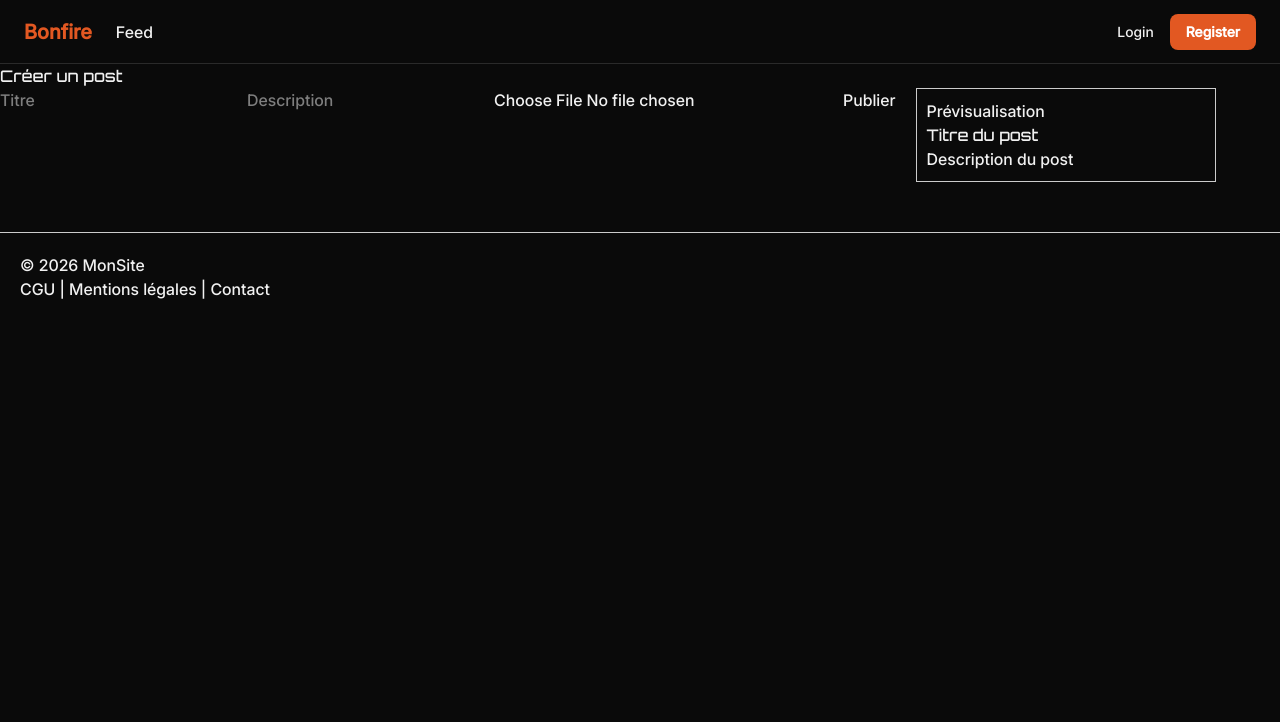
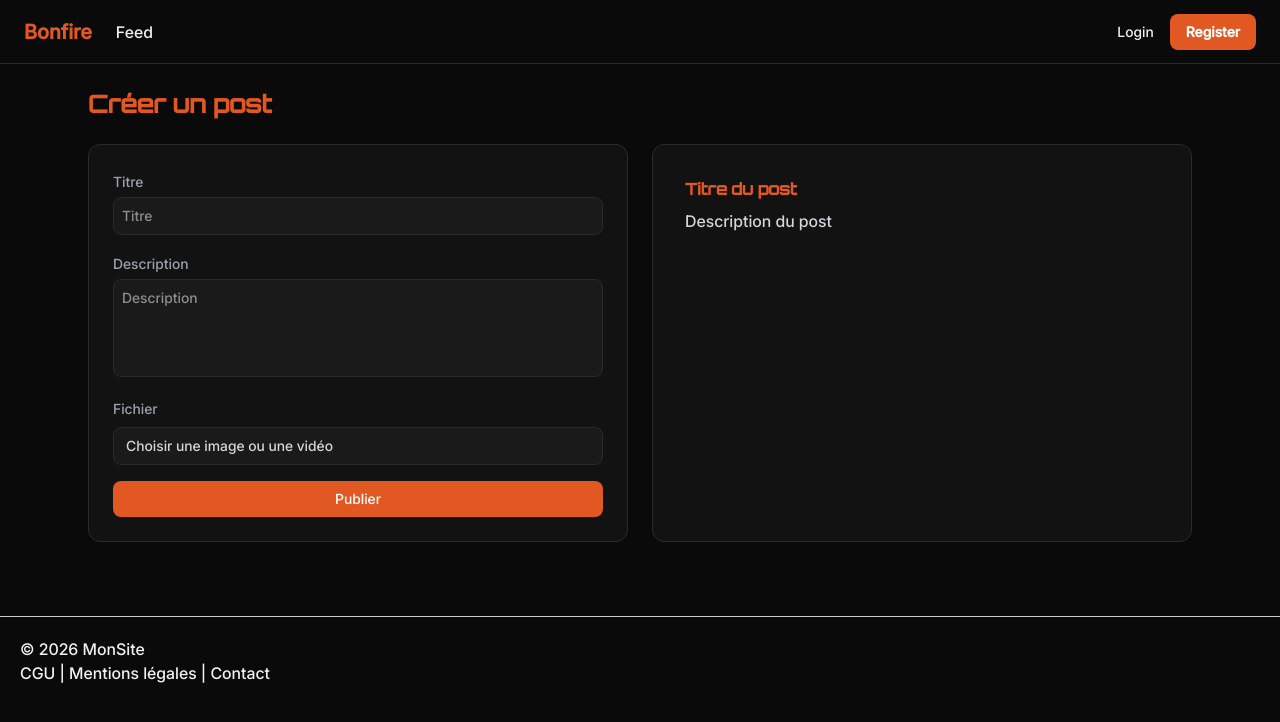
Before and after one commit to totorz76/bonfire, a React app in the folder frontend/: page /createpost in a window 1280 px wide. Shown: the top 722 px of the page. Built offline with nearby package versions, Linux system fonts and the light colour scheme; the HTML template or start-up script is replaced by a standard one.

Commit message:
CreatePost Css

```diff
--- a/frontend/src/pages/CreatePost/CreatePost.jsx
+++ b/frontend/src/pages/CreatePost/CreatePost.jsx
@@ -24,20 +24,14 @@ function CreatePost() {
     const token = localStorage.getItem("token");
 
     try {
-      // récupérer user connecté
       const meResponse = await fetch("http://localhost:8000/api/me", {
         headers: {
           Authorization: `Bearer ${token}`,
         },
       });
 
-      if (!meResponse.ok) {
-        throw new Error("Erreur récupération user");
-      }
-
       const user = await meResponse.json();
 
-      // FormData pour upload fichier
       const formData = new FormData();
       formData.append("title", title);
       formData.append("description", description);
@@ -47,7 +41,7 @@ function CreatePost() {
         formData.append("file", file);
       }
 
-      const response = await fetch("http://localhost:8000/api/posts", {
+      await fetch("http://localhost:8000/api/posts", {
         method: "POST",
         headers: {
           Authorization: `Bearer ${token}`,
@@ -55,69 +49,102 @@ function CreatePost() {
         body: formData,
       });
 
-      if (!response.ok) {
-        throw new Error("Erreur lors de la création");
-      }
-
       navigate("/myposts");
     } catch (error) {
       console.error(error);
-      alert(error.message);
+      alert("Erreur lors de la création");
     }
   };
 
   return (
+    <div className="max-w-6xl mx-auto p-6 text-white">
+      <h1 className="text-2xl font-bold text-[#E25822] mb-6">Créer un post</h1>
+
+      {/* GRID RESPONSIVE */}
+      <div className="grid grid-cols-1 md:grid-cols-2 gap-6">
+        {/* FORMULAIRE */}
+        <form
+          onSubmit={handleCreate}
+          className="bg-[#121212] border border-[#2A2A2A] p-6 rounded-xl space-y-4"
+        >
+          {/* TITLE */}
           <div>
-      <h1>Créer un post</h1>
-
-      <div style={{ display: "flex", gap: "20px" }}>
-        {/* FORMULAIRE */}
-        <form onSubmit={handleCreate}>
+            <label className="text-sm text-gray-400">Titre</label>
             <input
               type="text"
               placeholder="Titre"
               value={title}
               onChange={(e) => setTitle(e.target.value)}
+              className="w-full mt-1 p-2 rounded-lg bg-[#1a1a1a] border border-[#2A2A2A] text-sm"
             />
+          </div>
 
-          <input
-            type="text"
+          {/* DESCRIPTION */}
+          <div>
+            <label className="text-sm text-gray-400">Description</label>
+            <textarea
               placeholder="Description"
               value={description}
               onChange={(e) => setDescription(e.target.value)}
+              rows={4}
+              className="w-full mt-1 p-2 rounded-lg bg-[#1a1a1a] border border-[#2A2A2A] text-sm resize-none"
             />
+          </div>
+
+          {/* FILE */}
+          <div className="flex flex-col gap-2">
+            <label className="text-sm text-gray-400">Fichier</label>
+
+            <div
+              onClick={() => document.getElementById("fileInput").click()}
+              className="w-full bg-[#1a1a1a] border border-[#2A2A2A] rounded-lg px-3 py-2 text-sm text-gray-300 cursor-pointer hover:border-[#E25822] transition"
+            >
+              {file ? file.name : "Choisir une image ou une vidéo"}
+            </div>
 
             <input
+              id="fileInput"
               type="file"
               accept="image/*,video/*"
               onChange={handleFileChange}
+              className="hidden"
             />
+          </div>
 
-          <button type="submit">Publier</button>
+          {/* BUTTON */}
+          <button
+            type="submit"
+            className="w-full bg-[#E25822] py-2 rounded-lg text-white text-sm hover:opacity-90 transition"
+          >
+            Publier
+          </button>
         </form>
 
         {/* PREVIEW */}
-        <div
-          style={{ border: "1px solid #ccc", padding: "10px", width: "300px" }}
-        >
-          <h3>Prévisualisation</h3>
-
-          <h2>{title || "Titre du post"}</h2>
-          <p>{description || "Description du post"}</p>
-
-          {preview && (
-            <>
-              {file && file.type.startsWith("image") && (
-                <img src={preview} alt="preview" style={{ maxWidth: "100%" }} />
+        <div className="bg-[#121212] border border-[#2A2A2A] p-4 rounded-xl max-w-full overflow-hidden">
+          {preview && file?.type.startsWith("image") && (
+            <img
+              src={preview}
+              alt="preview"
+              className="w-full h-48 object-cover"
+            />
           )}
 
-              {file && file.type.startsWith("video") && (
-                <video controls style={{ maxWidth: "100%" }}>
+          {preview && file?.type.startsWith("video") && (
+            <video controls className="w-full h-48 object-cover">
               <source src={preview} />
             </video>
           )}
-            </>
-          )}
+
+          <div className="p-4">
+            <h2 className="text-[#E25822] font-semibold mb-2">
+              {title || "Titre du post"}
+            </h2>
+
+            <p className="text-gray-300 mt-2 break-words whitespace-pre-line">
+              {description || "Description du post"}
+            </p>
+          </div>
         </div>
       </div>
     </div>
```
Lines whose indentation alone changed are shown as unchanged.
